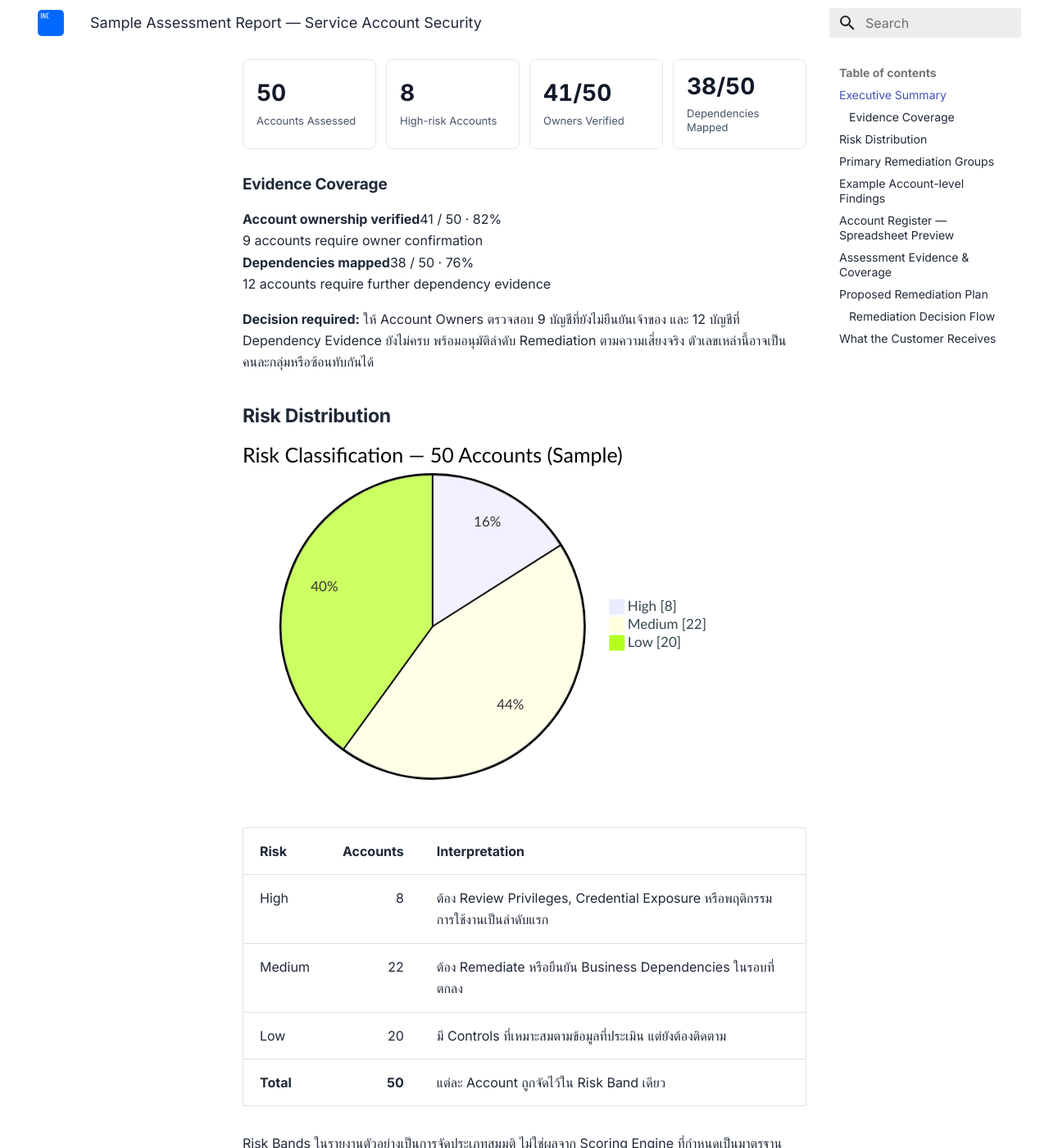
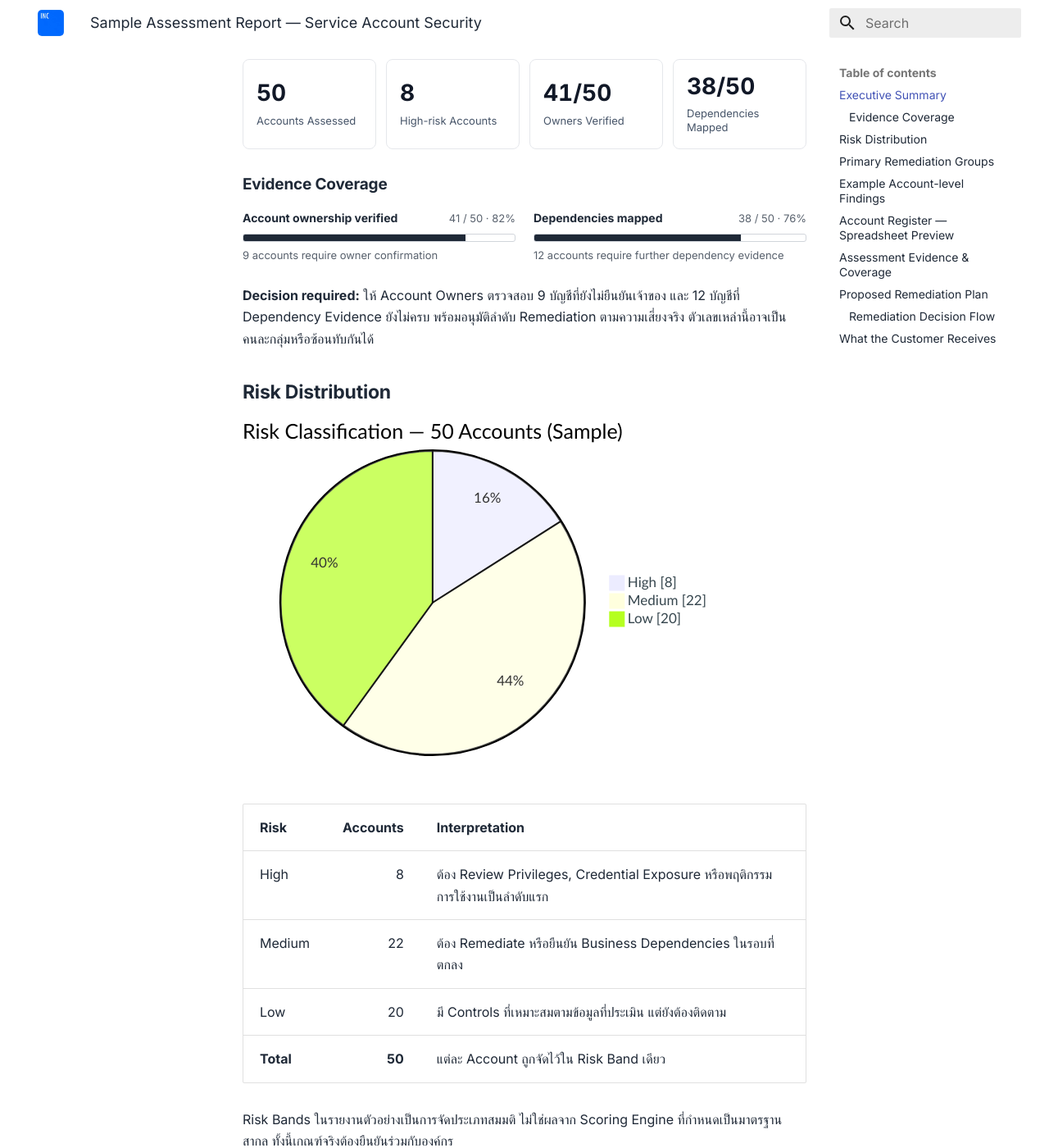
Before and after one commit to inthecloudth/service-catalog, an MkDocs documentation site: the page built from docs/services/examples/service-account-security-assessment.md, in a window 1280 px wide and 1400 px high, scrolled down 427 px. Shown: the whole window at 82% size. Built offline with MkDocs 1.6.1 and Material for MkDocs 9.7.7, drawn with Linux system fonts in a browser that asks for light colours.

Commit message:
style(report): add restrained grayscale evidence and action-group charts

```diff
--- a/docs/stylesheets/extra.css
+++ b/docs/stylesheets/extra.css
@@ -204,3 +204,93 @@
     font-size: 24px;
   }
 }
+
+/* Service account assessment evidence and portfolio visuals */
+.md-typeset .assessment-evidence {
+  display: grid;
+  grid-template-columns: repeat(2, minmax(0, 1fr));
+  gap: 22px;
+  margin: 15px 0 24px;
+}
+
+.md-typeset .assessment-evidence__label {
+  display: flex;
+  justify-content: space-between;
+  align-items: baseline;
+  gap: 12px;
+  font-size: 14px;
+}
+
+.md-typeset .assessment-evidence__label span,
+.md-typeset .assessment-evidence__hint {
+  color: #58616d;
+  font-size: 13px;
+}
+
+.md-typeset .assessment-evidence__track,
+.md-typeset .assessment-portfolio__track {
+  overflow: hidden;
+  height: 10px;
+  border: 1px solid #d1d5db;
+  border-radius: 3px;
+  background: #ffffff;
+}
+
+.md-typeset .assessment-evidence__track {
+  margin: 8px 0 6px;
+}
+
+.md-typeset .assessment-evidence__track span,
+.md-typeset .assessment-portfolio__track span {
+  display: block;
+  height: 100%;
+  background: #1f2937;
+}
+
+.md-typeset .assessment-portfolio {
+  display: grid;
+  gap: 11px;
+  margin: 18px 0;
+}
+
+.md-typeset .assessment-portfolio__row {
+  display: grid;
+  grid-template-columns: minmax(215px, 1.6fr) minmax(90px, 1fr) 28px;
+  gap: 12px;
+  align-items: center;
+}
+
+.md-typeset .assessment-portfolio__name {
+  color: #25303e;
+  font-size: 13px;
+  line-height: 1.35;
+}
+
+.md-typeset .assessment-portfolio__value {
+  color: #111827;
+  text-align: right;
+  font-size: 14px;
+  font-variant-numeric: tabular-nums;
+}
+
+.md-typeset img[src$="service-account-register-preview.svg"] {
+  display: block;
+  width: 100%;
+  border: 1px solid #e5e7eb;
+  border-radius: 6px;
+  background: #ffffff;
+}
+
+@media screen and (max-width: 52em) {
+  .md-typeset .assessment-evidence {
+    grid-template-columns: 1fr;
+    gap: 15px;
+  }
+  .md-typeset .assessment-portfolio__row {
+    grid-template-columns: minmax(0, 1fr) 38px;
+    gap: 6px 10px;
+  }
+  .md-typeset .assessment-portfolio__name {
+    grid-column: 1 / -1;
+  }
+}
```
